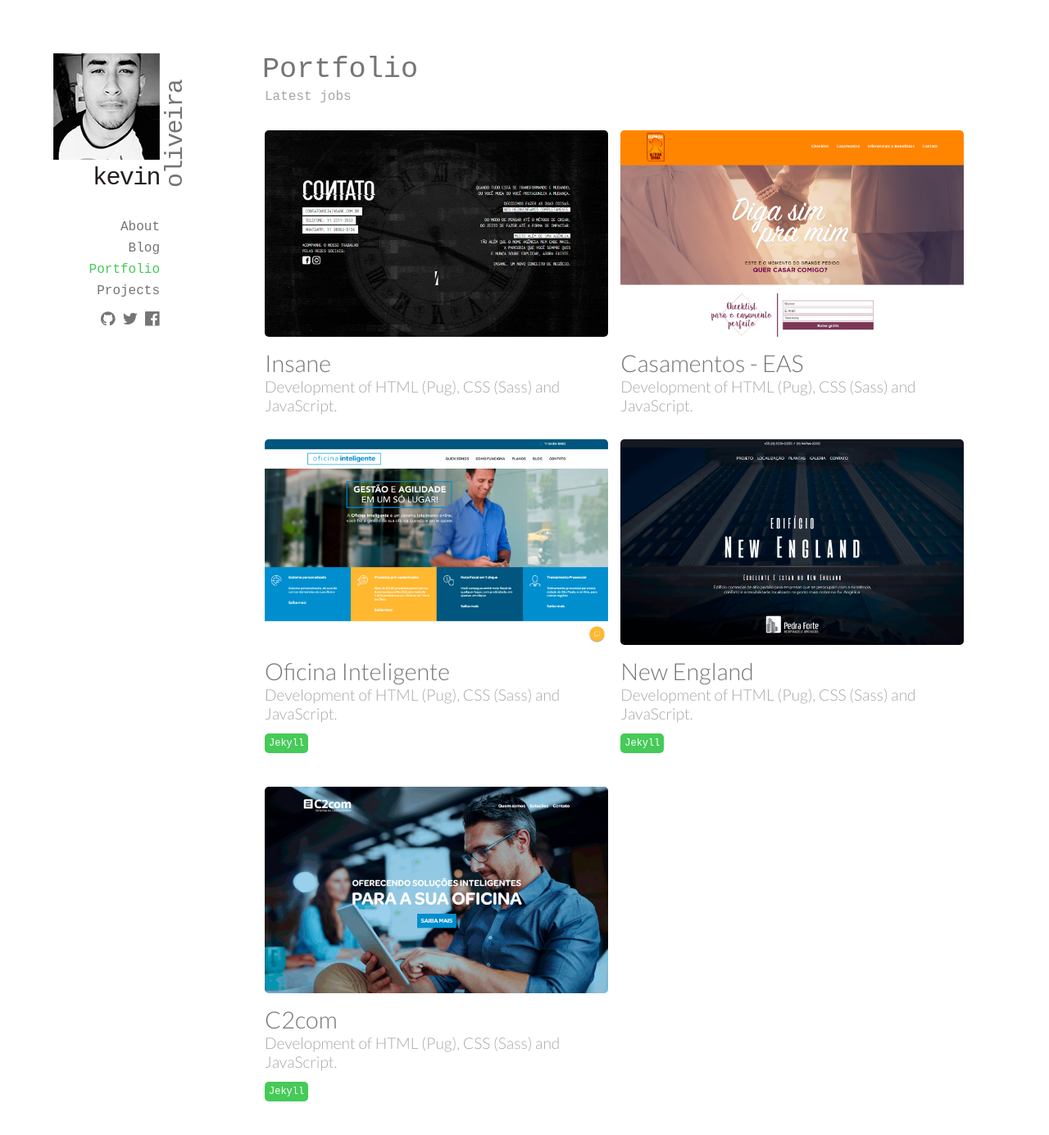
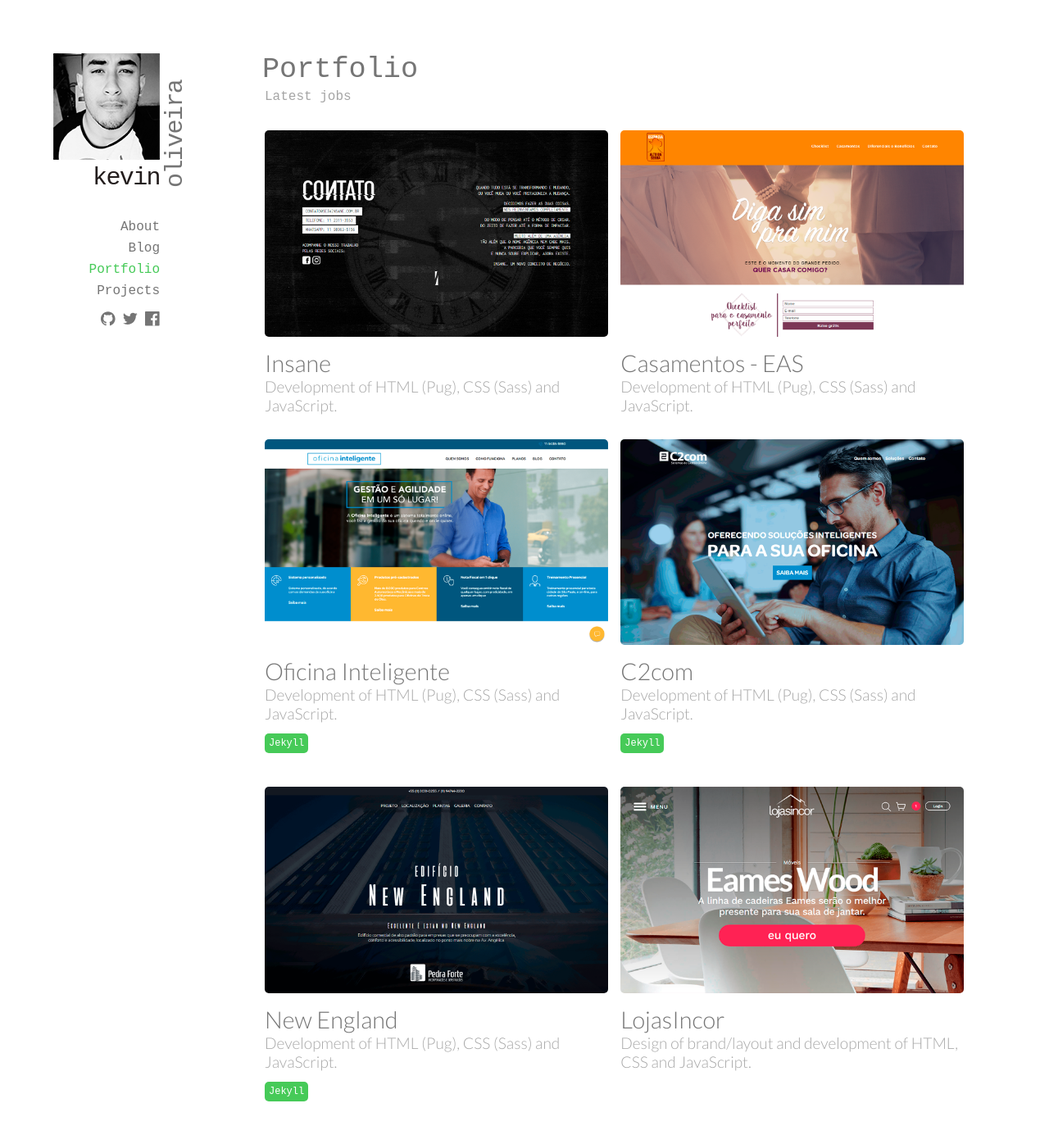
Before and after one commit to kvnol/kevinoliveira.com.br, a Jekyll site: the page built from portfolio/index.html, in a window 1280 px wide. Shown: the whole page at 82% size. Built offline with Jekyll 4.4.1, drawn with Linux system fonts in a browser that asks for light colours; some web fonts are replaced.

Commit message:
Add new job - 'lojas incor'

```diff
--- a/portfolio/index.html
+++ b/portfolio/index.html
@@ -32,6 +32,16 @@ slug: portfolio
       </article>
     </li>
 
+
+    <li class="portfolio-item">
+      <a href="http://c2com.com.br/" target="_blank"><img src="/assets/img/portfolio/portfolio-c2com.png" alt="C2com" class="portfolio-item_image"></a>
+      <article class="portfolio-item_content">
+        <h3 class="portfolio-item_title">C2com</h3>
+        <p class="portfolio-item_text">Development of HTML (Pug), CSS (Sass) and JavaScript.</p>
+        <p class="portfolio-item_details"><span class="portfolio-item_tag">Jekyll</span></p>
+      </article>
+    </li>
+
     <li class="portfolio-item">
       <a href="http://edificionewengland.com.br/" target="_blank"><img src="/assets/img/portfolio/portfolio-newengland.png" alt="Edifício New England" class="portfolio-item_image"></a>
       <article class="portfolio-item_content">
@@ -42,11 +52,10 @@ slug: portfolio
     </li>
 
     <li class="portfolio-item">
-      <a href="http://c2com.com.br/" target="_blank"><img src="/assets/img/portfolio/portfolio-c2com.png" alt="C2com" class="portfolio-item_image"></a>
+      <a href="https://www.lojasincor.com.br/" target="_blank"><img src="/assets/img/portfolio/portfolio-lojasincor.png" alt="LojasIncor" class="portfolio-item_image"></a>
       <article class="portfolio-item_content">
-        <h3 class="portfolio-item_title">C2com</h3>
-        <p class="portfolio-item_text">Development of HTML (Pug), CSS (Sass) and JavaScript.</p>
-        <p class="portfolio-item_details"><span class="portfolio-item_tag">Jekyll</span></p>
+        <h3 class="portfolio-item_title">LojasIncor</h3>
+        <p class="portfolio-item_text">Design of brand/layout and development of HTML, CSS and JavaScript.</p>
       </article>
     </li>
   </ul>
```
Also changed, not shown: assets/img/portfolio/portfolio-lojasincor.png (added).
